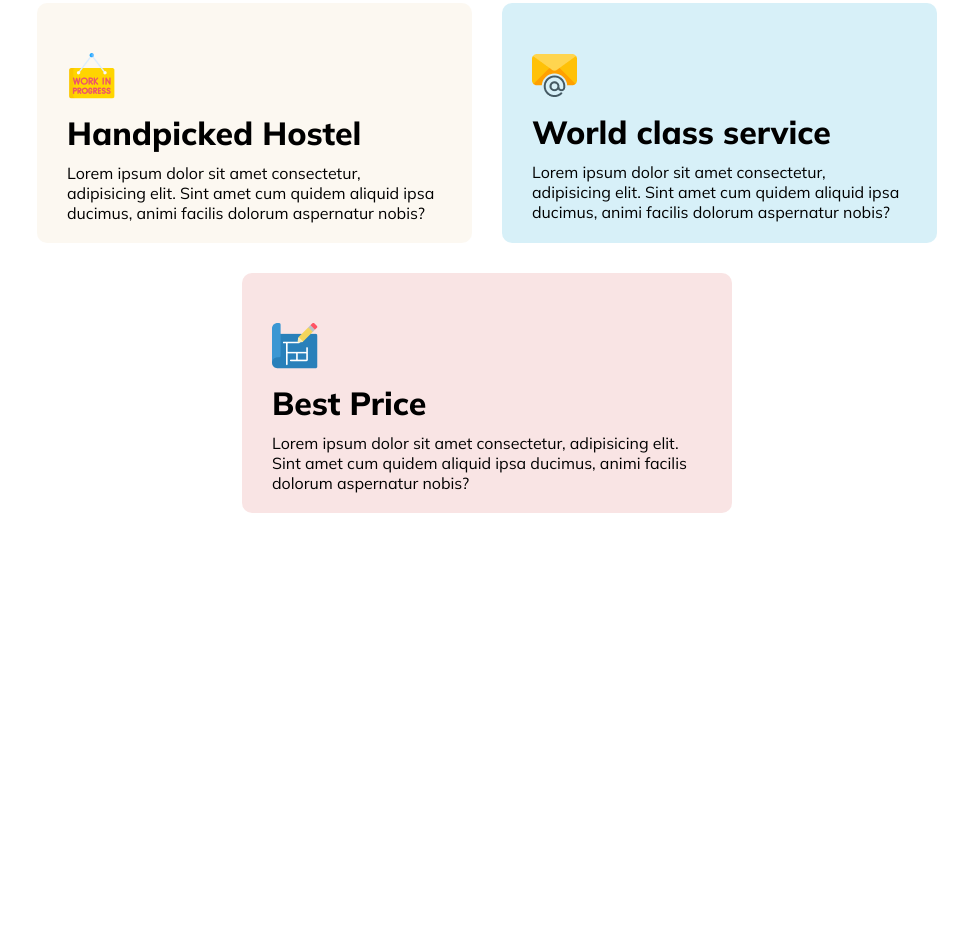
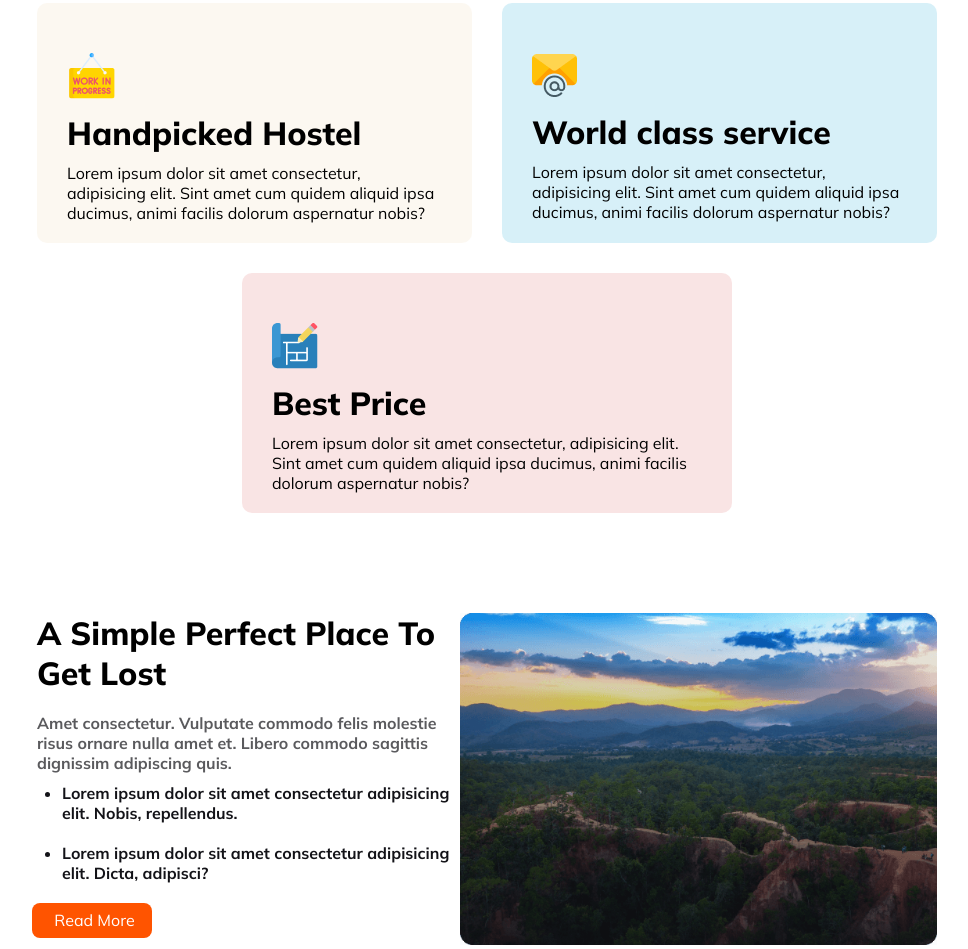
Before and after one commit to MujahidulIslam4541/Hero-travel, a plain HTML site: page index.html in a window 1280 px wide. Shown: the part 2335-3284 px from the top of the page, without its empty margins (153-1121 px from the left). Before the commit the page ends 2878 px from the top, so only its background shows below. Drawn offline with Linux system fonts and the light colour scheme.

Commit message:
perfect section complete

```diff
--- a/index.html
+++ b/index.html
@@ -157,6 +157,29 @@
         </div>
  <!-- why choose section end -->
 
+
+
+
+ <!-- simple perfect section start -->
+
+    <div class="perfect-container">
+        <div class="perfect-text">
+            <h2>A Simple Perfect Place To Get Lost</h2>
+            <p>Amet consectetur. Vulputate commodo felis molestie risus  ornare nulla amet et. Libero commodo sagittis dignissim adipiscing quis. </p>
+            <div class="ul" id="popular-ul">
+                <ul>
+                <li>Lorem ipsum dolor sit amet consectetur adipisicing elit. Nobis, repellendus.</li><br>
+                <li>Lorem ipsum dolor sit amet consectetur adipisicing elit. Dicta, adipisci?</li><br>
+                </ul>
+                <button class="btn popular-btn" id="perfect-btn">Read More</button>
+            </div>
+
+        </div>
+        <div class="perfect-img">
+            <img src="./Images/Group 40089.png" alt="">
+        </div>
+    </div>
+  <!-- simple perfect section end -->
     </main>
 
     <footer>
--- a/style/responsive.css
+++ b/style/responsive.css
@@ -64,4 +64,15 @@
         grid-template-columns: repeat(1,1fr);
     }
 
+    /* perfect section start */
+    .perfect-container{
+        margin: 0 10px;
+        margin-top: 80px;
+        flex-direction: column;
+    }
+    .perfect-text{
+        width: 100%;
+        margin-bottom: 30px;
+    }
+
 }
--- a/style/style.css
+++ b/style/style.css
@@ -233,3 +233,37 @@ input ,select ,button {
     margin: 30px auto ;
 }
 /* choose section end */
+
+
+/* perfect section start */
+.perfect-container{
+    margin-top: 100px;
+    display: flex;
+    justify-content: space-between;
+}
+.perfect-text{
+    width: 60%;
+}
+.perfect-text h2{
+    font-size: 2rem;
+    font-weight: 800;
+    line-height: 40px;
+    margin-bottom: 20px;
+}
+.perfect-text p{
+    color: rgb(90, 90, 93);
+    font-weight: 700;
+    margin-bottom: 10px;
+}
+#popular-ul{
+    color: rgb(19, 19, 24);
+    font-weight: 700;
+}
+#perfect-btn{
+    margin-top: 0px;
+    margin-left: -30px;
+}
+.perfect-img img{
+    width: 100%;
+}
+/* perfect section end */
```
